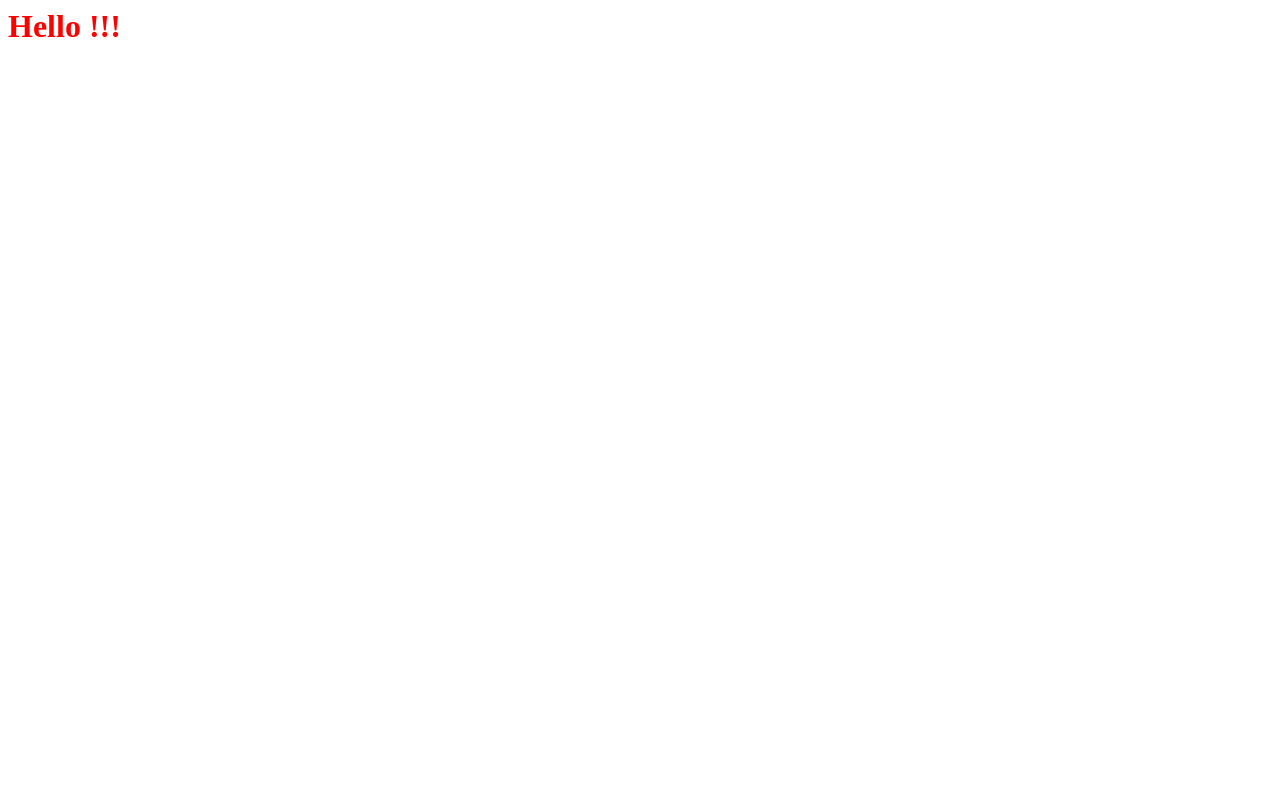
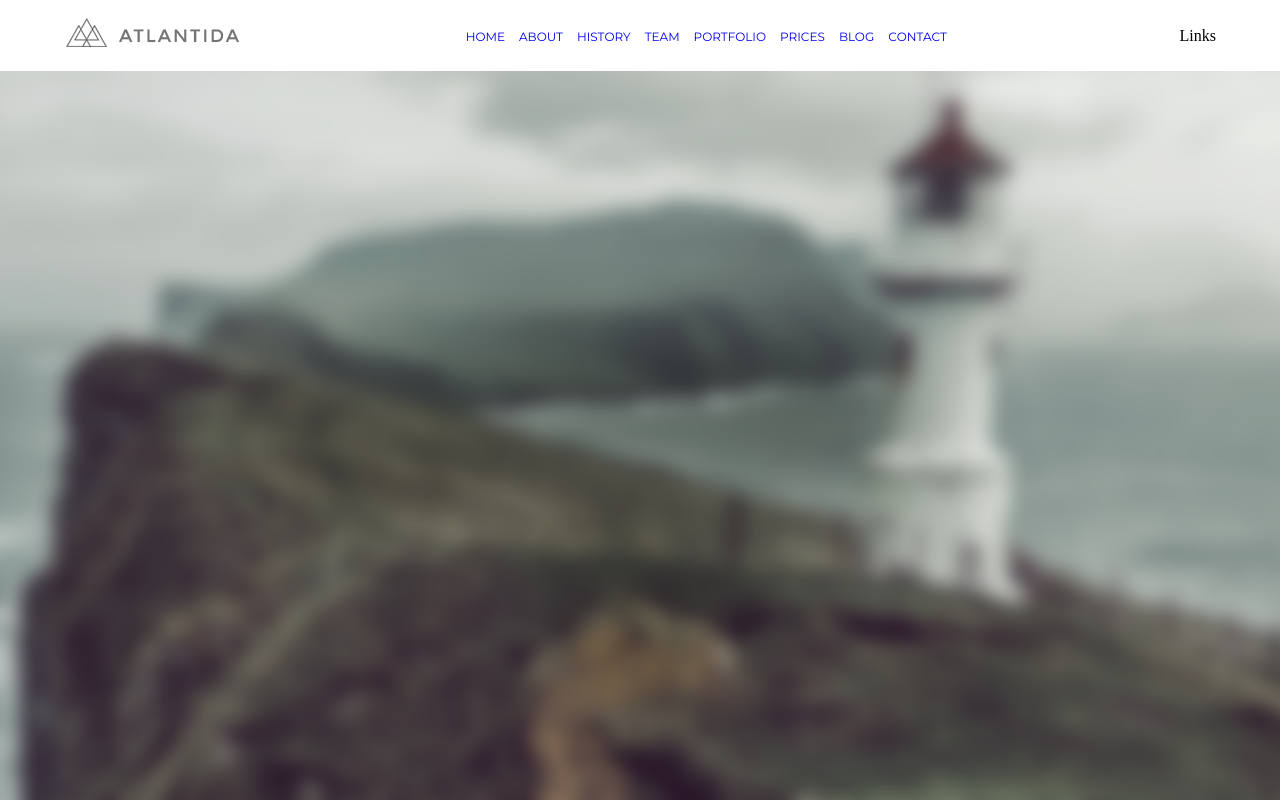
Before and after one commit to MarkevichVlad-1431/Atlantida, a website built with webpack: page src/index.html in a window 1280 px wide. Built offline with nearby package versions, Linux system fonts and the light colour scheme.

Commit message:
first Commit

```diff
--- a/src/index.html
+++ b/src/index.html
@@ -1,5 +1,6 @@
 <!DOCTYPE html>
 <html lang="en">
+
 <head>
     <meta charset="UTF-8">
     <meta http-equiv="X-UA-Compatible" content="IE=edge">
@@ -7,7 +8,60 @@
     <link rel="shortcut icon" href="/src/assets/favicon/icon.ico" type="image/x-icon">
     <title>Atlantida</title>
 </head>
+
 <body>
-    <h1>Hello !!!</h1>
+
+    <div class="slider">
+        <header>
+            <div class="container">
+                <div class="header">
+                    <div class="header__logo">
+                        <img src="assets/images/logo_header.png" alt="Logo">
+                    </div>
+                    <div class="header__nav">
+                        <ul>
+                            <li>
+                                <a href="/">Home</a>
+                            </li>
+                            <li>
+                                <a href="/">About</a>
+                            </li>
+                            <li>
+                                <a href="/">History</a>
+                            </li>
+                            <li>
+                                <a href="/">Team</a>
+                            </li>
+                            <li>
+                                <a href="/">Portfolio</a>
+                            </li>
+                            <li>
+                                <a href="/">Prices</a>
+                            </li>
+                            <li>
+                                <a href="/">Blog</a>
+                            </li>
+                            <li>
+                                <a href="/">Contact</a>
+                            </li>
+                        </ul>
+                        <button class="mobileMenu hidden">
+                            <hr>
+                            <hr>
+                            <hr>
+                        </button>
+                    </div>
+                    <div class="header__links">
+                        Links
+                    </div>
+                </div>
+
+
+            </div>
+        </header>
+
+    </div>
+
 </body>
+
 </html>
--- a/src/styles/components/header.scss
+++ b/src/styles/components/header.scss
@@ -1,3 +1,63 @@
-h1{
-    color: red
+.slider{
+    position: relative;
+    height: 100vh;
+
+    background-image: url('./../assets/images/bg_Slider_1.png');
+    background-position: center;
+    background-repeat: no-repeat;
+    background-size: cover;
+
+    header{
+        padding: 16px 0;
+        display: grid;
+        justify-content: center;
+
+        background-color: #fff;
+
+        .header{
+            display: grid;
+            justify-content: space-between;
+            grid-template-columns: max-content max-content max-content;
+            align-items: center;
+
+            .header__logo{}
+
+            .header__nav{
+                display: grid;
+                grid-template-columns: max-content max-content;
+                align-self: center;
+
+                ul{
+
+                    li{
+                        display: inline-block;
+                        margin-right: 10px;
+
+                        a{
+                            font-size: 12px;
+                            text-decoration: none;
+                            text-transform: uppercase;
+
+                            font-family: Montserrat Regular, serif;
+                        }
+                    }
+                }
+
+                .mobileMenu{
+                    width: 20px;
+                    height: 20px;
+
+                    hr{
+                        margin-bottom: 2.5px;
+                    }
+                }
+            }
+        }
+
+    }
+
 }
+
+.hidden{
+    display: none;
+}
--- a/src/styles/helpers/_fonts.scss
+++ b/src/styles/helpers/_fonts.scss
@@ -2,3 +2,8 @@
 //     font-family: LeagueGothic;
 //     src: url(../fonts/LeagueGothic_Condensed-Regular.ttf) format('truetype');
 // }
+
+@font-face {
+    font-family: Montserrat Regular;
+    src: url(../assets/fonts/Montserrat-Regular.ttf) format('truetype');
+}
--- a/src/styles/helpers/_global.scss
+++ b/src/styles/helpers/_global.scss
@@ -0,0 +1,4 @@
+.container{
+    width: 90vw;
+    margin: 0 auto;
+}
--- a/src/styles/helpers/normalize.scss
+++ b/src/styles/helpers/normalize.scss
@@ -1,5 +1,7 @@
 *{
   box-sizing: border-box;
+  margin: 0;
+  padding: 0;
 }
 
 h1,
```
Also changed, not shown: src/assets/fonts/Montserrat-Regular.ttf (added), src/assets/images/bg_Slider_1.png (added), src/assets/images/logo_header.png (added).
